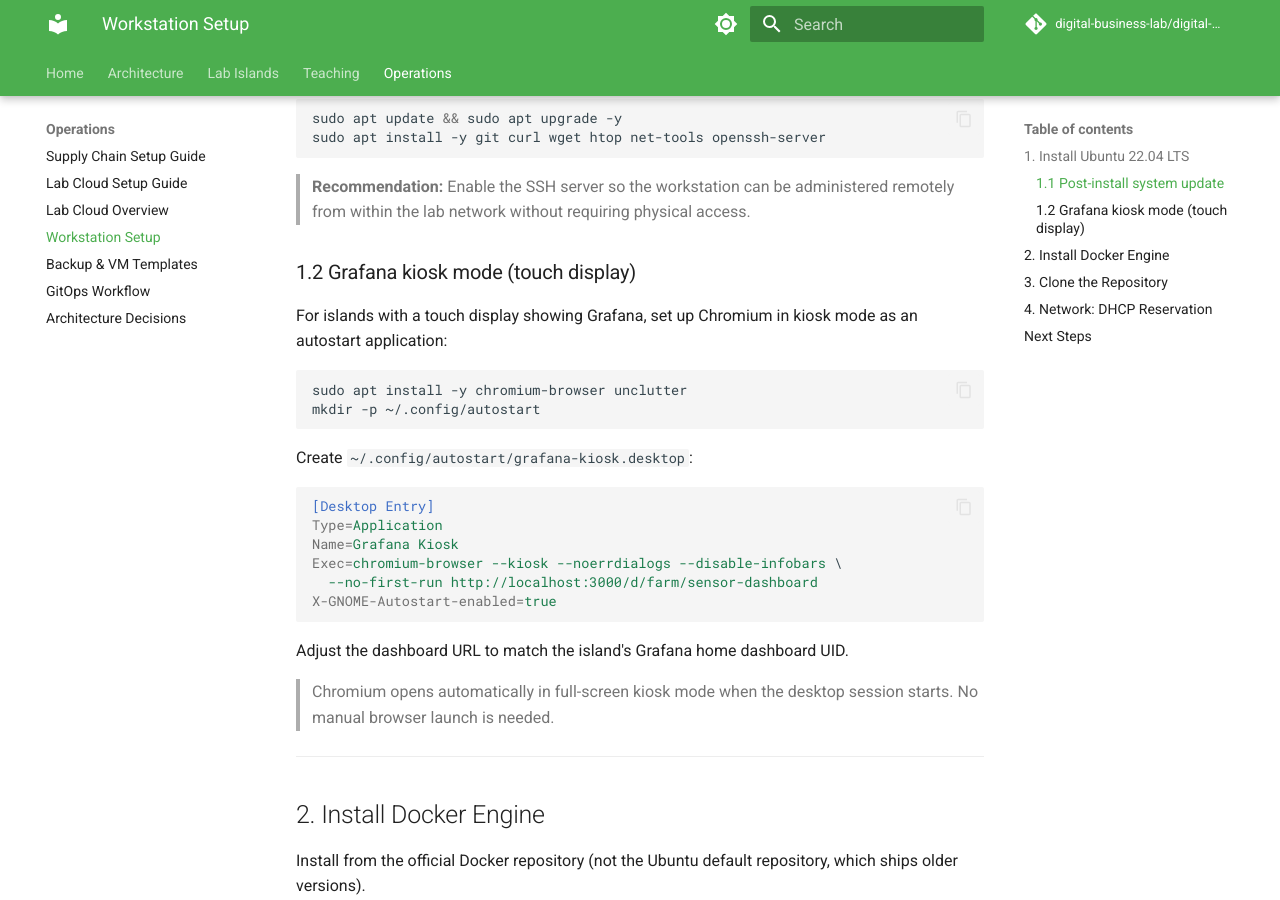
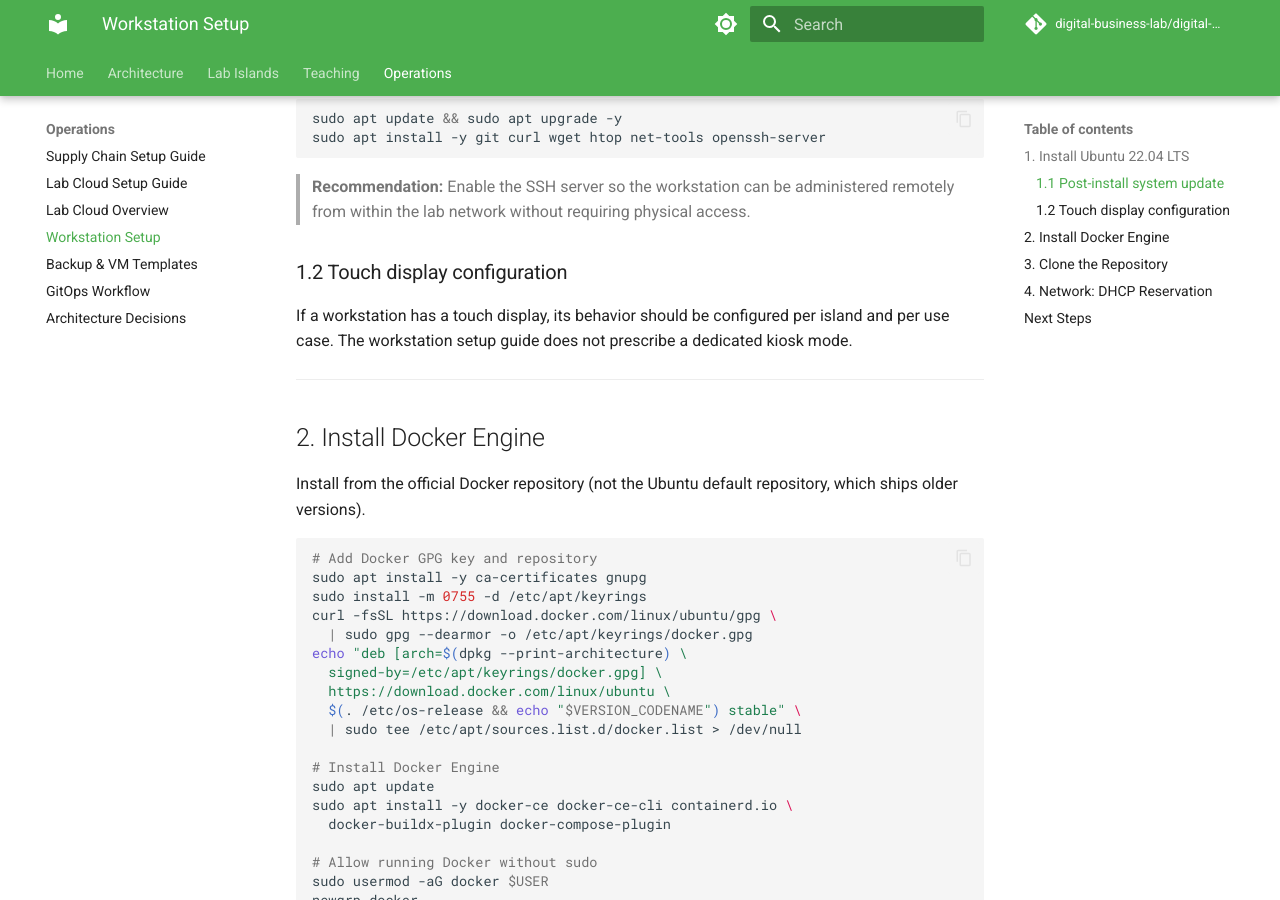
Before and after one commit to digital-business-lab/digital-supply-chain, an MkDocs documentation site: the page built from docs/operations/setup-workstation.md, in a window 1280 px wide and 900 px high, scrolled down 799 px. Built offline with MkDocs 1.6.1 and Material for MkDocs 9.7.7, drawn with Linux system fonts in a browser that asks for light colours; comment, search, counter and statistics services are not loaded.

Commit message:
Remove Grafana kiosk hints from workstation setup

````diff
--- a/docs/operations/setup-workstation.md
+++ b/docs/operations/setup-workstation.md
@@ -27,29 +27,9 @@ sudo apt install -y git curl wget htop net-tools openssh-server
 
 > **Recommendation:** Enable the SSH server so the workstation can be administered remotely from within the lab network without requiring physical access.
 
-### 1.2 Grafana kiosk mode (touch display)
+### 1.2 Touch display configuration
 
-For islands with a touch display showing Grafana, set up Chromium in kiosk mode as an autostart application:
-
-```bash
-sudo apt install -y chromium-browser unclutter
-mkdir -p ~/.config/autostart
-```
-
-Create `~/.config/autostart/grafana-kiosk.desktop`:
-
-```ini
-[Desktop Entry]
-Type=Application
-Name=Grafana Kiosk
-Exec=chromium-browser --kiosk --noerrdialogs --disable-infobars \
-  --no-first-run http://localhost:3000/d/farm/sensor-dashboard
-X-GNOME-Autostart-enabled=true
-```
-
-Adjust the dashboard URL to match the island's Grafana home dashboard UID.
-
-> Chromium opens automatically in full-screen kiosk mode when the desktop session starts. No manual browser launch is needed.
+If a workstation has a touch display, its behavior should be configured per island and per use case. The workstation setup guide does not prescribe a dedicated kiosk mode.
 
 ---
 
````
